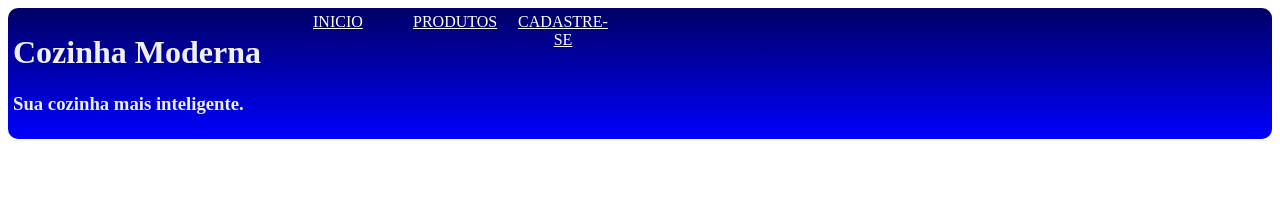
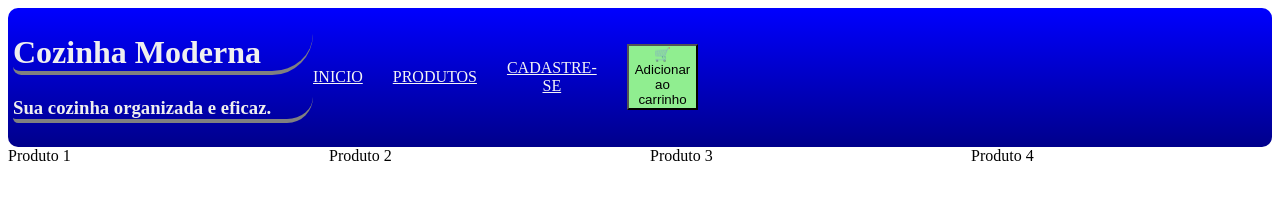
Before and after one commit to joaovictoradsjppb/projeto_frontend_ecommerce, a plain HTML site: page html.html in a window 1280 px wide. Drawn offline with Linux system fonts and the light colour scheme.

Commit message:
Add files via upload

```diff
--- a/css.css
+++ b/css.css
@@ -1,36 +1,53 @@
 body{
     background-image: linear-gradient(#efefef);
 }
+
 header{
-    background-image: linear-gradient(#000066, #0000ff);
+    background-image: linear-gradient(blue,darkblue);
     border-radius: 10px;
     padding: 5px;
 }
+
 .titulo{
     color: #efefef;
-}
+    border-bottom: 4px solid gray;
+    border-radius: 0 0 50px 10px;
+  }
 
 .container1{
     display: flex;
     flex-direction: row;
 }
-
 .container1 div{
   width: 300px;
 }
+
 .container2{
     display: flex;
+    gap: 30px;
+    align-items: center;
 }
 .container2 div{
   width: 200px;
 }
 
+#carrinho{
+   background-color: lightgreen;
+}
+
+ .colunas{
+    display: grid;
+    grid-template-columns: repeat(4, 1fr);
+    gap: 20px;
+}
+
 a:link{
-    color: white;
+    color: whitesmoke;
     text-align: center;
     display: inline-block;
 }
+
 a:hover{
-    background-color: lightblue;
+    background-color: lightskyblue;
     color:#0000ff;
 }
--- a/html.html
+++ b/html.html
@@ -1,31 +1,51 @@
 <!DOCTYPE html>
-<html lang="en">
+<html lang="pt-br">
 <head>
     <meta charset="UTF-8">
     <meta name="viewport" content="width=device-width, initial-scale=1.0">
-    <title>Linda Cozinha</title>
+    <title>Cozinha Moderna</title>
     <link rel="stylesheet" href="css.css">
+    <script src="script.js" defer></script>
 </head>
 <body>
     <header>
      <div class="container1">
         <div>
          <h1 class="titulo">Cozinha Moderna</h1>
-         <h3 class="titulo">Sua cozinha mais inteligente.</h3>
-       </div>
+         <h3 class="titulo">Sua cozinha organizada e eficaz.</h3>
+        </div>
        <div class="container2">
-       <div>
+        <div id="menu">
          <a href="#">INICIO</a>
         </div>
+        <div id="menu1">
+        <a href="#">PRODUTOS</a>
+        </div>
+        <div id="menu2">
+        <a href="#">CADASTRE-SE</a>
+        </div>
+        <div>
+       <button id="carrinho">🛒 Adicionar ao carrinho</button>
+        </div>
+     </div>
+     </div>
+
+    </header>
+    <div class="colunas">
      <div>
-        <a href="#">PRODUTOS</a>
+      Produto 1
      </div>
      <div>
-        <a href="#">CADASTRE-SE</a>
+      Produto 2
      </div>
+     <div>
+      Produto 3
+     </div>
+     <div>
+      Produto 4
      </div>
     </div>
-    </header>
-</nav>
+
+
 </body>
 </html>
--- a/script.js
+++ b/script.js
@@ -0,0 +1,15 @@
+const botao = document.getElementById('menu');
+const botao1 = document.getElementById('menu1');
+const botao2 = document.getElementById('menu2');
+
+botao.addEventListener('click', () => {
+window.location.href = '';
+});
+
+botao1.addEventListener('click', () => {
+window.location.href = '';
+});
+
+botao2.addEventListener('click', () => {
+window.location.href = '';
+});
```
